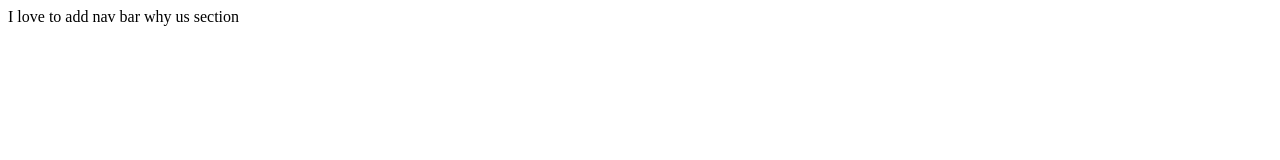
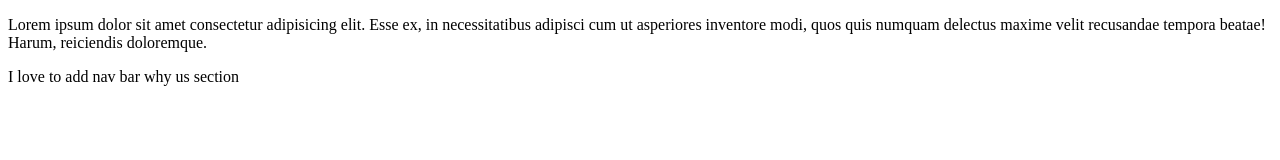
Before and after one commit to jitendra310/billGen, a plain HTML site: page index.html in a window 1280 px wide. Drawn offline with Linux system fonts and the light colour scheme.

Commit message:
add paragraph

```diff
--- a/index.html
+++ b/index.html
@@ -4,6 +4,7 @@
     <meta charset="UTF-8">
     <meta name="viewport" content="width=device-width, initial-scale=1.0">
     <title>Git learniing</title>
+    <p>Lorem ipsum dolor sit amet consectetur adipisicing elit. Esse ex, in necessitatibus adipisci cum ut asperiores inventore modi, quos quis numquam delectus maxime velit recusandae tempora beatae! Harum, reiciendis doloremque.</p>
 </head>
 <body>
     I love to add nav bar
```
